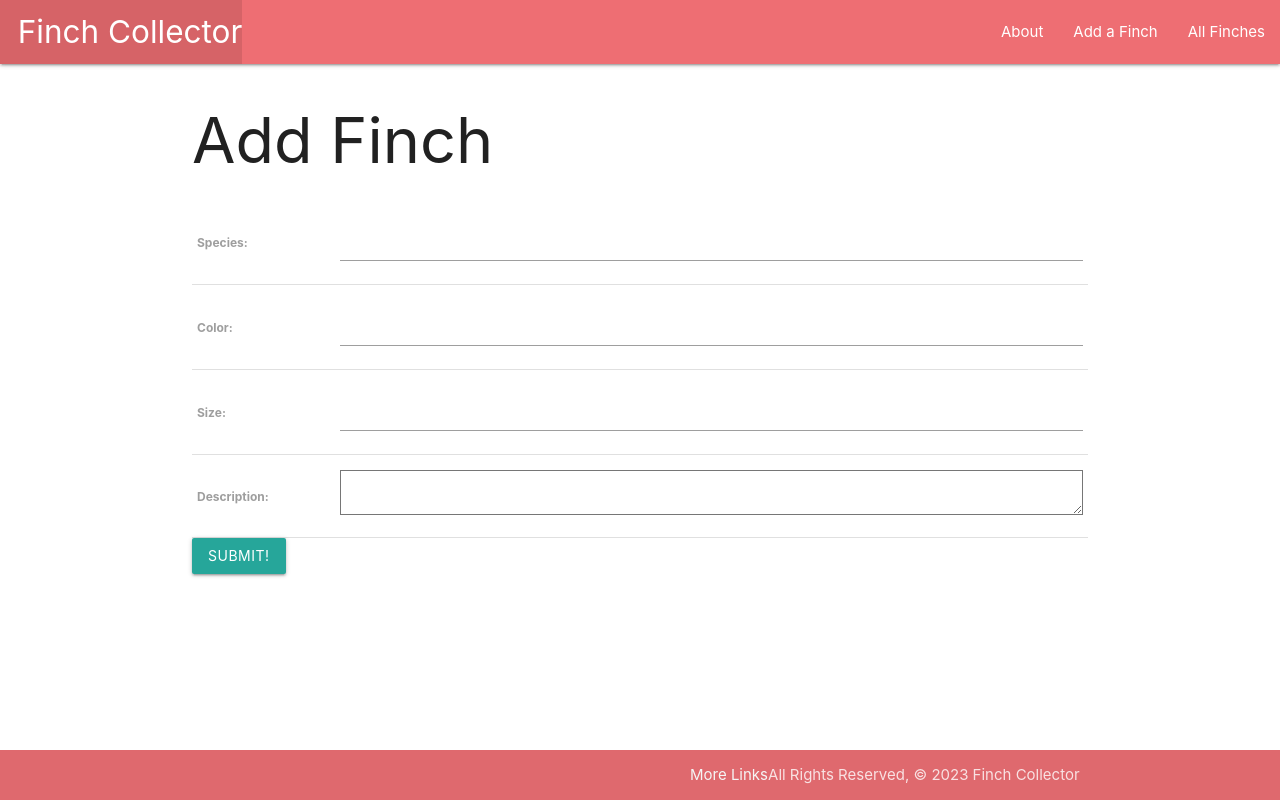
After one commit to chrispaladin7/finchcollector, a Django app: page /finches/create/ in a window 1280 px wide. The commit adds this page. Run offline with Django 4.2, Linux system fonts and the light colour scheme.

Commit message:
implements create Finch functionility

```diff
--- a/main_app/models.py
+++ b/main_app/models.py
@@ -1,4 +1,5 @@
 from django.db import models
+from django.urls import reverse
 
 # Create your models here.
 class Finch(models.Model):
@@ -9,3 +10,6 @@ class Finch(models.Model):
 
     def __str__(self):
         return  (f'({self.id}) {self.species} Color: {self.color} ')
+
+    def get_absolute_url(self):
+        return reverse('detail', kwargs={'finch_id':self.id})
--- a/main_app/templates/base.html
+++ b/main_app/templates/base.html
@@ -17,11 +17,12 @@
         <nav>
             <div class="nav-wrapper">
                 <ul>
-                    <li><a href="/" class="left brand-logo">&nbsp;&nbsp;Finch Collector</a></li>
+                    <li><a href="{% url 'home' %}" class="left brand-logo">&nbsp;&nbsp;Finch Collector</a></li>
                 </ul>
                 <ul class="right">
-                    <li><a href="/about">About</a></li>
-                    <li><a href="/finches" class="material-icons">All Finches</a></li>
+                    <li><a href="{% url 'about' %}">About</a></li>
+                    <li><a href="{% url 'finches_create' %}">Add a Finch</a></li>
+                    <li><a href="{% url 'index' %}">All Finches</a></li>
                 </ul>
             </div>
         </nav>
--- /dev/null
+++ b/main_app/templates/main_app/finch_form.html
@@ -0,0 +1,14 @@
+{% extends 'base.html' %}
+{% block content %}
+<h1>Add Finch</h1>
+<!-- Leaving the action empty makes the form post to the same url used to display it -->
+<form action="" method="POST">
+    <!-- Django requires the following for security purposes -->
+    {% csrf_token %}
+    <table>
+        <!-- Render the inputs inside of <tr>s & <td>s -->
+        {{ form.as_table }}
+    </table>
+    <input type="submit" value="Submit!" class="btn">
+</form>
+{% endblock %}
--- a/main_app/urls.py
+++ b/main_app/urls.py
@@ -6,4 +6,5 @@ urlpatterns = [
     path('about/', views.about, name='about'),
     path('finches/', views.finches_index, name='index'),
     path('finches/<int:finch_id>', views.finches_detail, name='detail'),
+    path('finches/create/', views.FinchCreate.as_view(), name='finches_create'),
 ]
--- a/main_app/views.py
+++ b/main_app/views.py
@@ -1,4 +1,5 @@
 from django.shortcuts import render
+from django.views.generic.edit import CreateView,UpdateView,DeleteView
 from .models import Finch
 
 
@@ -20,3 +21,7 @@ def finches_detail(request,finch_id):
     return render(request,'finches/detail.html',{
         'finch':finch
     })
+
+class FinchCreate(CreateView):
+    model = Finch
+    fields = '__all__'
```
